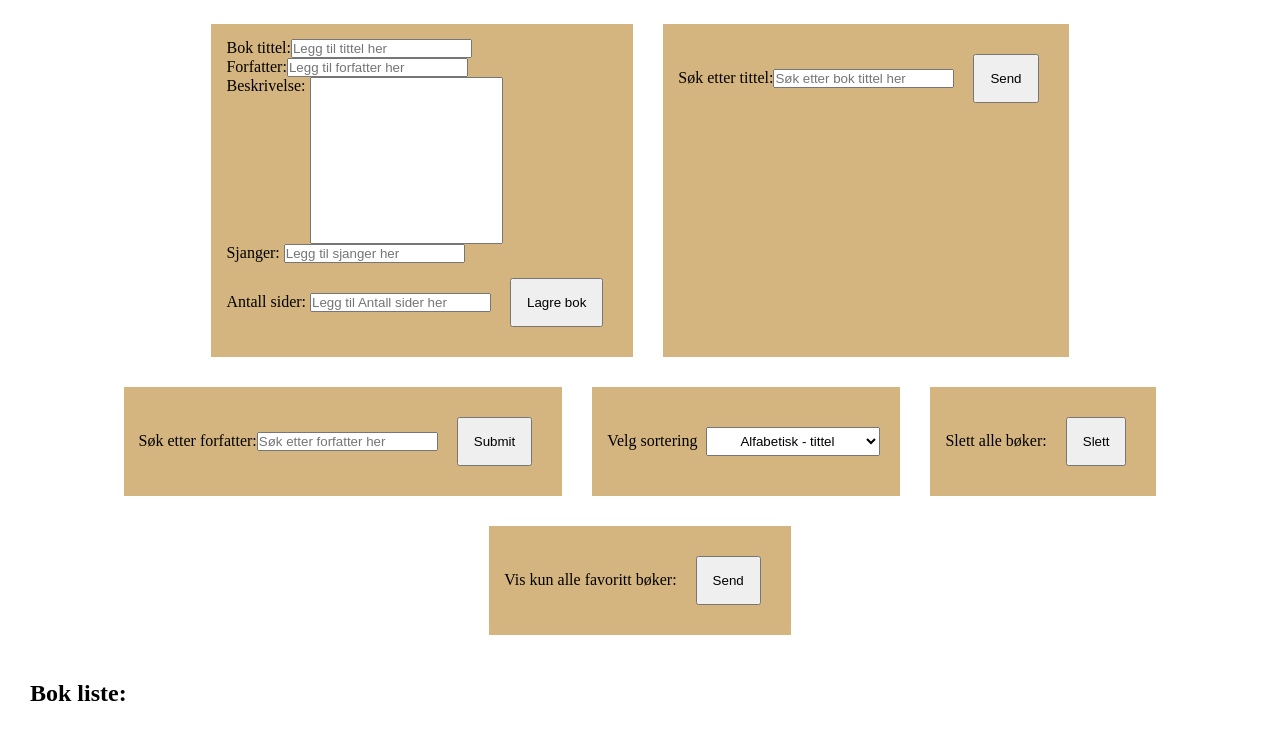
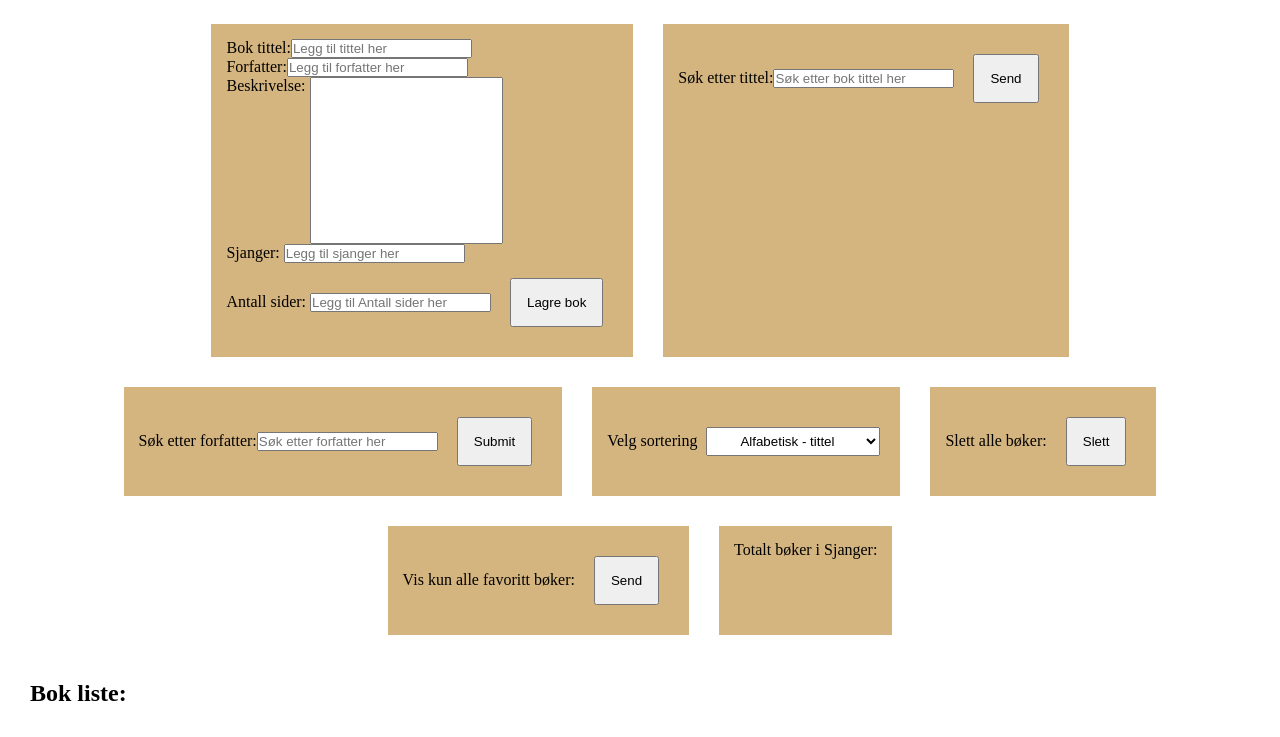
Before and after one commit to Balxkodehodet/PersonligDashboard, a plain HTML site: page index.html in a window 1280 px wide. Shown: the part 88-825 px from the top of the page. Drawn offline with Linux system fonts and the light colour scheme.

Commit message:
added reduce to find number of books each genre

```diff
--- a/script.js
+++ b/script.js
@@ -22,6 +22,7 @@ let deleteData = document.getElementById("delete-data");
 let deleteBooks = document.getElementById("delete-books");
 let showAllFavForm = document.getElementById("show-fav");
 let sortForm = document.getElementById("sortering");
+let totalBooksEachGenre = document.createElement("p");
 
 resetSearch.value = "Send";
 showFavBooksBtn.value = "Send";
@@ -37,6 +38,25 @@ bookList = loadData("bookList");
 if (Array.isArray(bookList) !== true) {
   bookList = []; // gjør det om til tomt array igjen
 }
+
+// Show books by genre through reduce
+const booksByGenre = bookList.reduce((acc, bookGenre) => {
+  acc[bookGenre.sjanger] = (acc[bookGenre.sjanger] || 0) + 1;
+  return acc;
+}, {});
+console.log("BOOKS BY GENRE: ", booksByGenre);
+
+totalBooksEachGenre.textContent += " Totalt bøker i Sjanger: ";
+for (let genre in booksByGenre) {
+  totalBooksEachGenre.textContent += " ";
+  totalBooksEachGenre.textContent += genre;
+  totalBooksEachGenre.textContent += " : ";
+  totalBooksEachGenre.textContent += booksByGenre[genre];
+  totalBooksEachGenre.textContent += " bøker! ";
+}
+
+totalBooksEachGenre.classList.add("each-genre");
+dashboard.append(totalBooksEachGenre);
 
 function renderPage(bookArray) {
   while (bookListArea.firstChild) {
@@ -125,7 +145,7 @@ function renderPage(bookArray) {
     bookDiv.appendChild(bookFavBtn);
     bookDiv.appendChild(bookRemoveBtn);
     if (book.isFavourite) {
-      // Add variables for addeventlistener for Favourite button
+      // Create favourite star and append it to book
       const favImg = document.createElement("img");
       favImg.src = "images/star.png";
       favImg.alt = "A yellow golden star";
--- a/style.css
+++ b/style.css
@@ -103,6 +103,12 @@ img {
   margin: 15px;
   text-align: center;
 }
+.each-genre {
+  padding: 15px;
+  margin: 15px;
+  text-align: center;
+  background-color: rgba(169, 107, 0, 0.5);
+}
 textarea {
   resize: none;
   padding: 8px;
```
